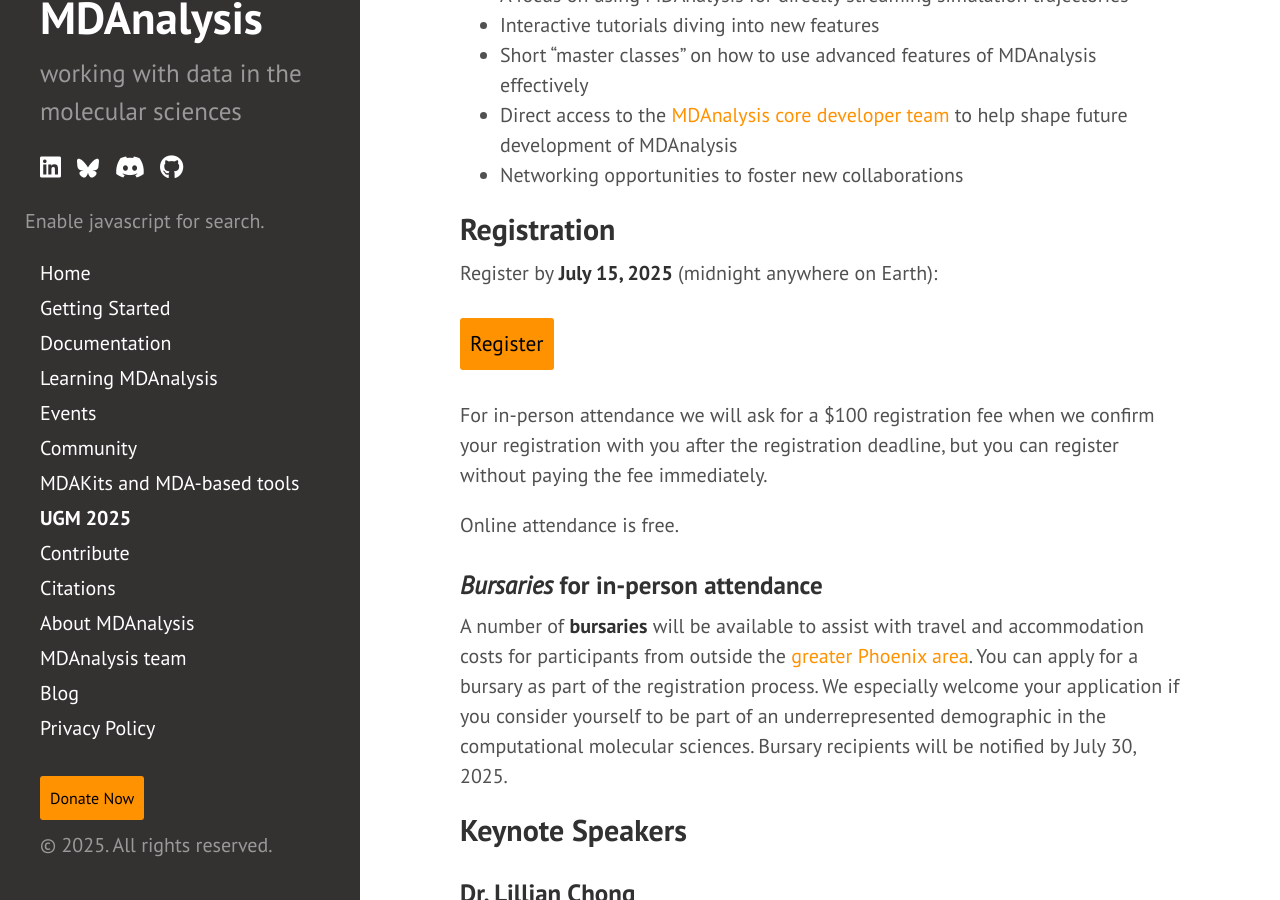
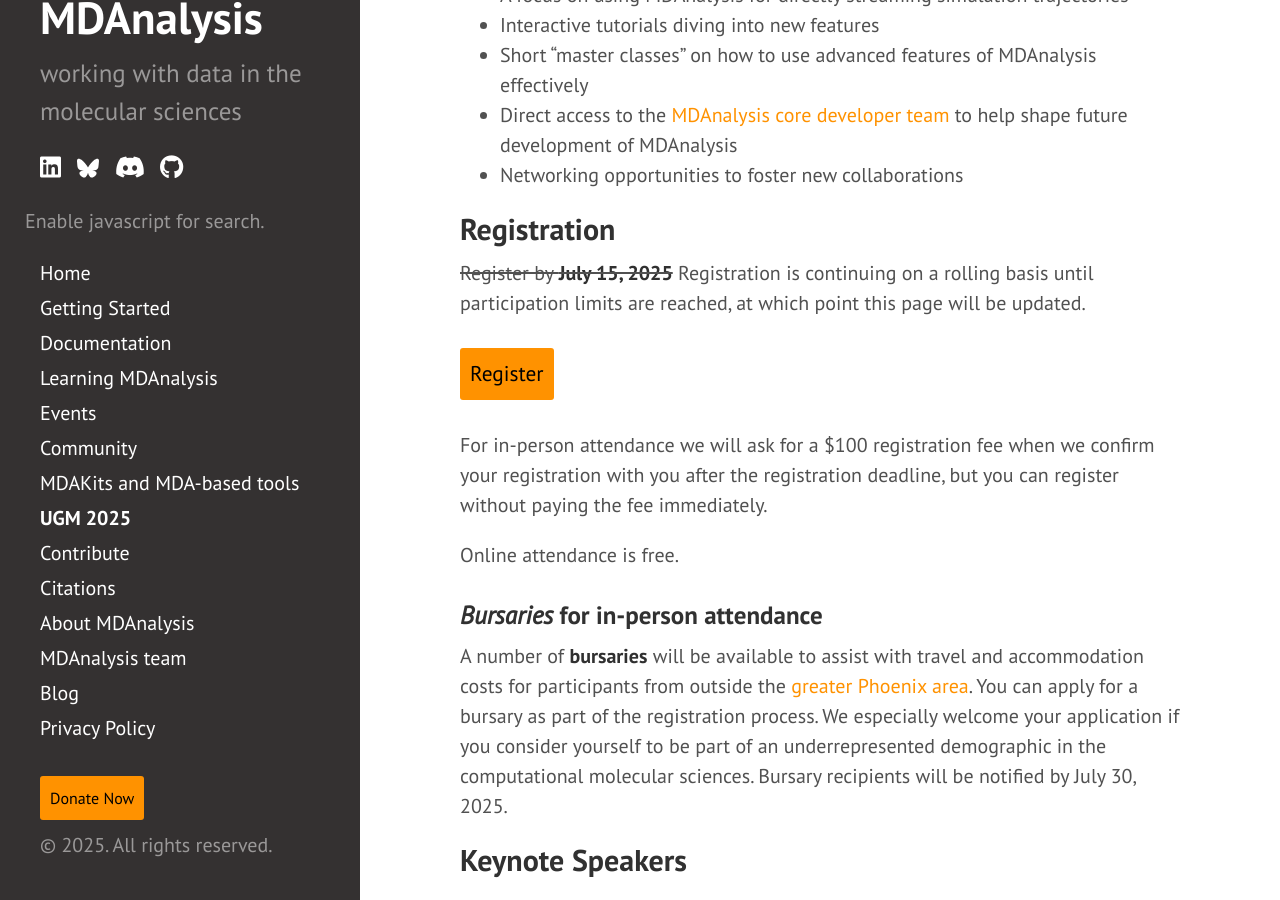
Before and after one commit to MDAnalysis/MDAnalysis.github.io, a Jekyll site: the page built from pages/ugm2025.md, in a window 1280 px wide and 900 px high, scrolled down 1490 px. Built offline with Jekyll 4.4.1, drawn with Linux system fonts in a browser that asks for light colours; comment, search, counter and statistics services are not loaded.

Commit message:
Update deadline (#470)
* Update deadline

* Remove deadline

```diff
--- a/pages/ugm2025.md
+++ b/pages/ugm2025.md
@@ -37,7 +37,7 @@ You can expect:
 
 ## Registration
 
-Register by **July 15, 2025** (midnight anywhere on Earth):
+~~Register by **July 15, 2025**~~ Registration is continuing on a rolling basis until participation limits are reached, at which point this page will be updated.
 
 <a href="https://forms.gle/bPvVTMpzBkyCRtNA7" target="_blank" style="background:#FF9200;padding:10px;margin:10px 0px;text-align:center;text-decoration:none;font-size:16pt;color:#000000;display:inline-block;border-radius:3px">Register</a>
 
```
